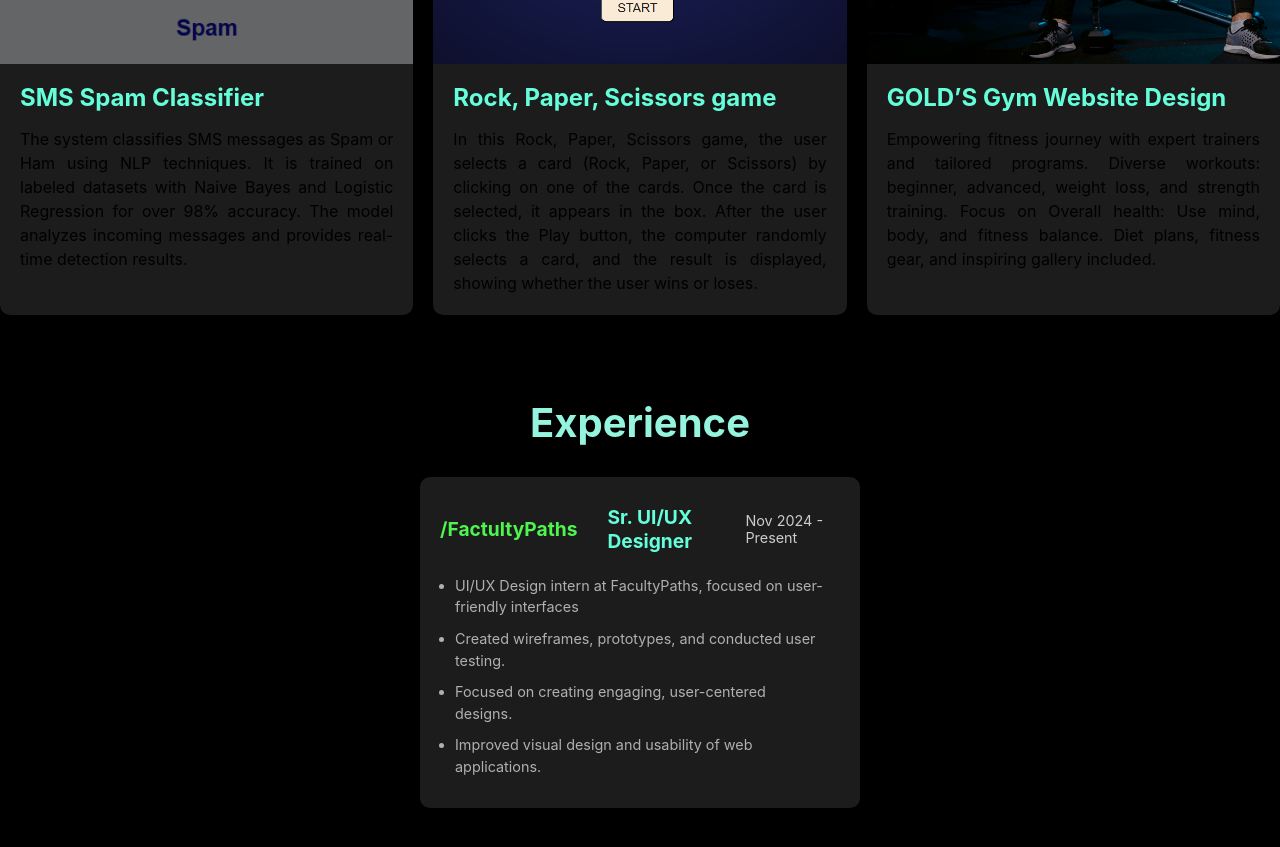
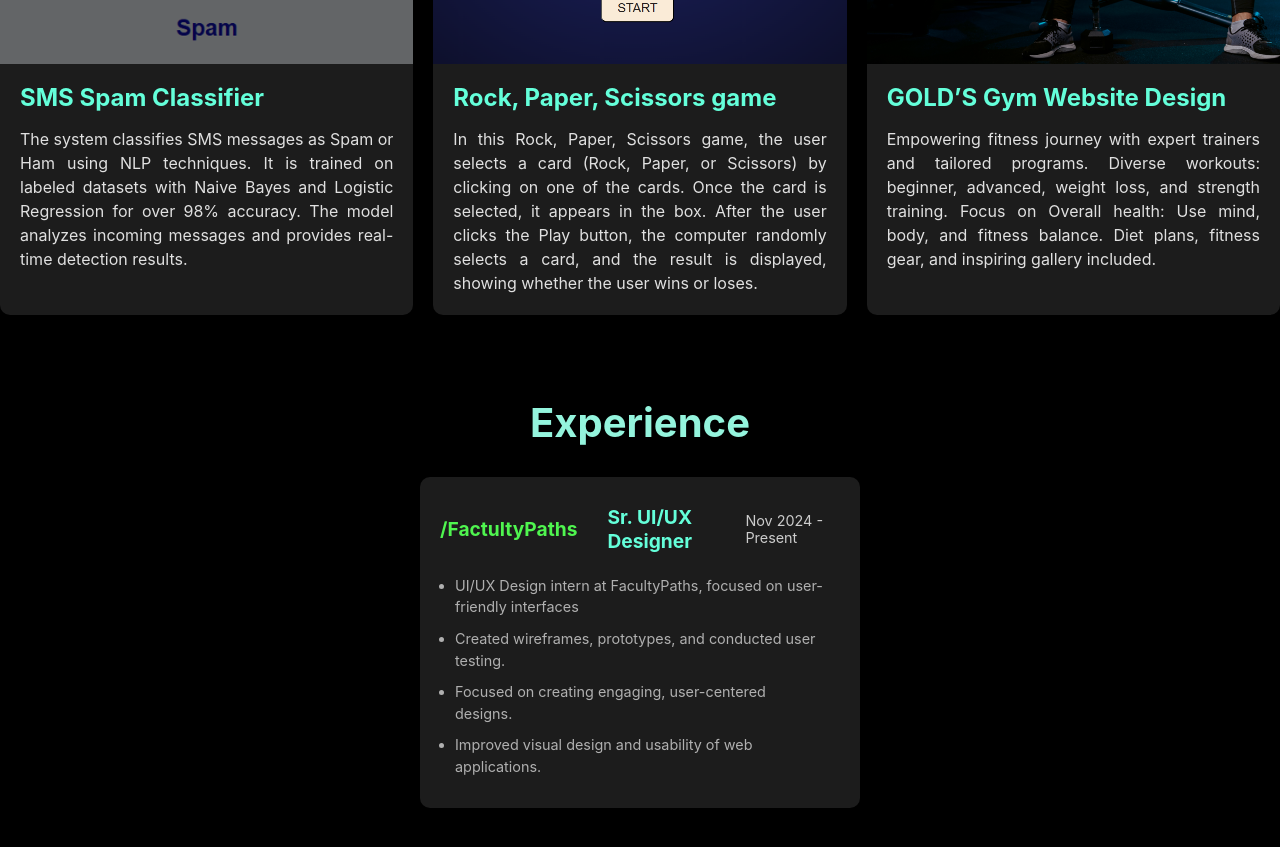
Before and after one commit to sanskrutiahire23/portfolio, a React (Create React App) app: page / in a window 1280 px wide. Shown: the part 1260-2107 px from the top of the page. Built offline with nearby package versions, Linux system fonts and the light colour scheme.

Commit message:
Update Projects.css

```diff
--- a/src/Components/Projects.css
+++ b/src/Components/Projects.css
@@ -43,4 +43,5 @@
     font-size: 1rem;
     line-height: 1.5;
     text-align: justify;
+    color: #e0e0e0;
   }
```
